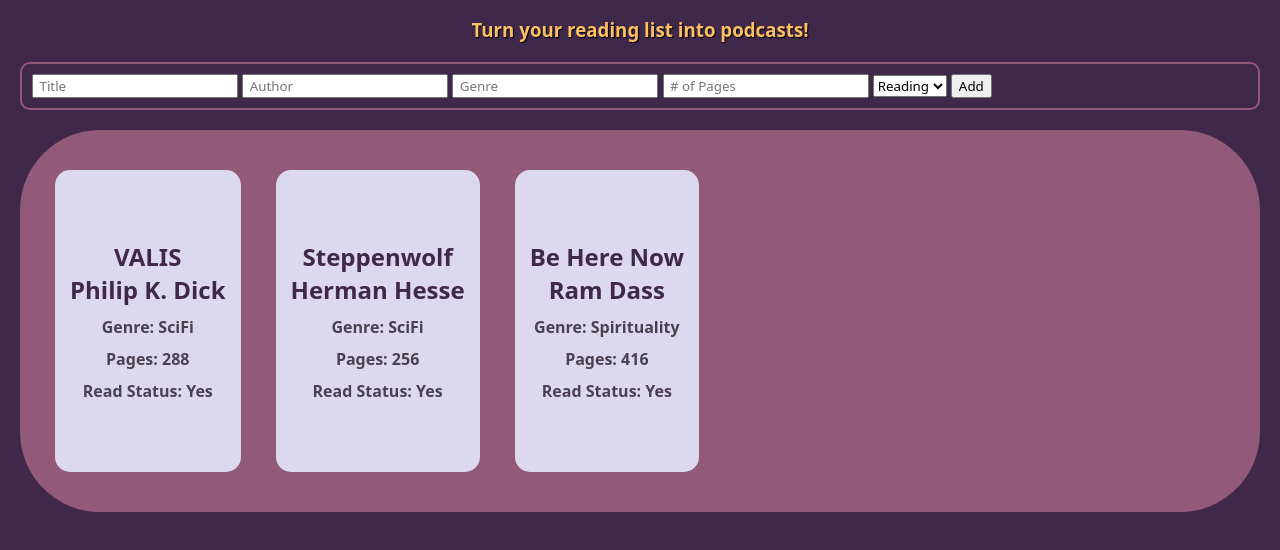
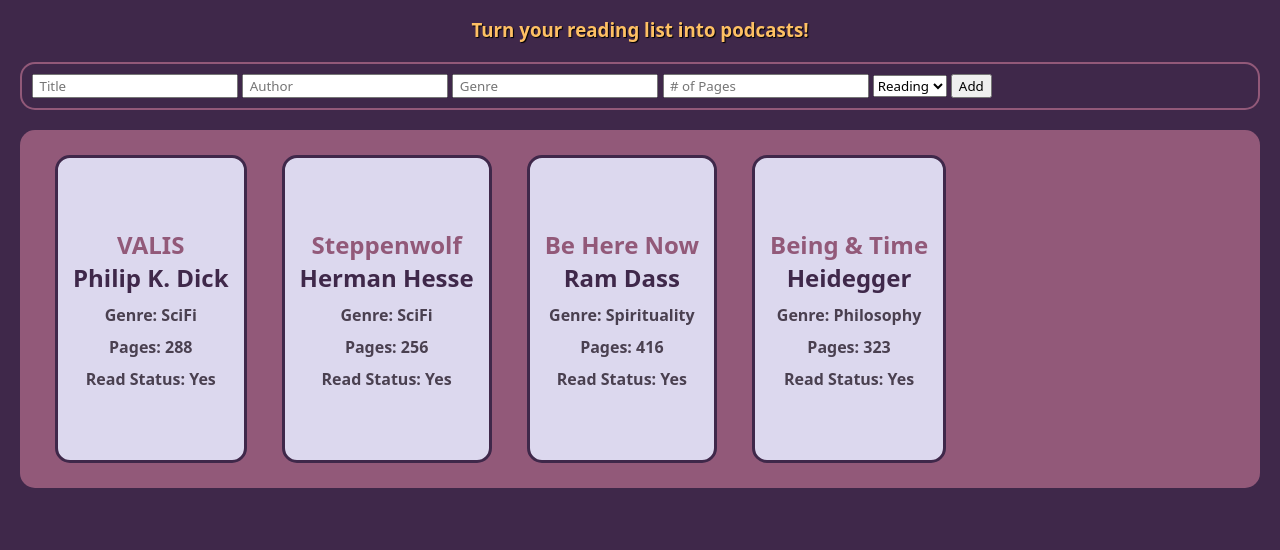
Before and after one commit to BeingIsBecoming/library, a plain HTML site: page index.html in a window 1280 px wide. Shown: the part 76-626 px from the top of the page. Drawn offline with Linux system fonts and the light colour scheme.

Commit message:
Style books for better contrast/visibility.

```diff
--- a/index.html
+++ b/index.html
@@ -33,24 +33,31 @@
        <div class="books-wrapper">
            <div class="cards-wrapper">
                 <div class="book-card">
-                    <h2>VALIS</h2>
+                    <h2 class = "title">VALIS</h2>
                     <h2>Philip K. Dick</h2>
                     <p>Genre: SciFi</p>
                     <p>Pages: 288</p>
                     <p>Read Status: Yes</p>
                 </div>
                 <div class="book-card">
-                    <h2>Steppenwolf</h2>
+                    <h2 class = "title">Steppenwolf</h2>
                     <h2>Herman Hesse</h2>
                     <p>Genre: SciFi</p>
                     <p>Pages: 256</p>
                     <p>Read Status: Yes</p>
                 </div>
                 <div class="book-card">
-                    <h2>Be Here Now</h2>
+                    <h2 class = "title">Be Here Now</h2>
                     <h2>Ram Dass</h2>
                     <p>Genre: Spirituality</p>
                     <p>Pages: 416</p>
+                    <p>Read Status: Yes</p>
+                </div>
+                <div class="book-card">
+                    <h2 class = "title">Being & Time</h2>
+                    <h2>Heidegger</h2>
+                    <p>Genre: Philosophy</p>
+                    <p>Pages: 323</p>
                     <p>Read Status: Yes</p>
                 </div>
            </div>
--- a/styles.css
+++ b/styles.css
@@ -15,7 +15,7 @@
     margin-top: 30px;
     margin-bottom: 20px;
     color: rgb(254,192,100);
-    text-shadow: 1px 1px 1.5px black;
+    text-shadow: 1px 1px 2px black;
 }
 
 h2 {
@@ -25,6 +25,10 @@
 h3 {
     color: rgb(254,192,100);
     text-shadow: 1px 1px 1px black;
+}
+
+.title {
+    color: rgb(146,89,121);
 }
 
 p {
@@ -37,7 +41,7 @@
     margin: 20px;
     padding: 10px;
     border: solid 2px rgb(146,89,121);
-    border-radius: 10px;
+    border-radius: 15px;
 }
 
 .books-wrapper {
@@ -45,17 +49,20 @@
     /* width: 100vw; */
     display: flex;
     margin: 20px;
-    border-radius: 80px;
+    /* padding: 20px; */
+    border-radius: 15px;
 }
 
 .cards-wrapper {
     display: flex;
     flex-direction: row;
+    flex-wrap: wrap;
 }
 
 .book-card {
-    margin-top: 40px;
-    margin-bottom: 40px;
+    max-width: 180px;
+    margin-top: 25px;
+    margin-bottom: 25px;
     margin-left: 35px;
     padding: 70px;
     padding-left: 15px;
@@ -63,4 +70,5 @@
     background-color:rgb(220, 216, 238);
     color: rgb(63, 40, 74);
     border-radius: 15px;
+    border: 3px solid rgb(63, 40, 74);
 }
```
